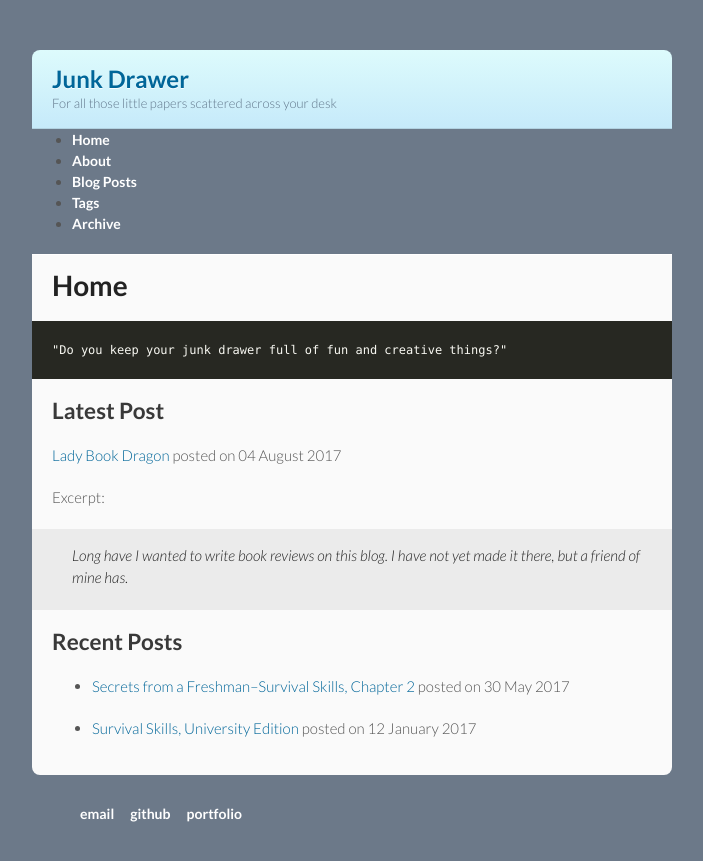
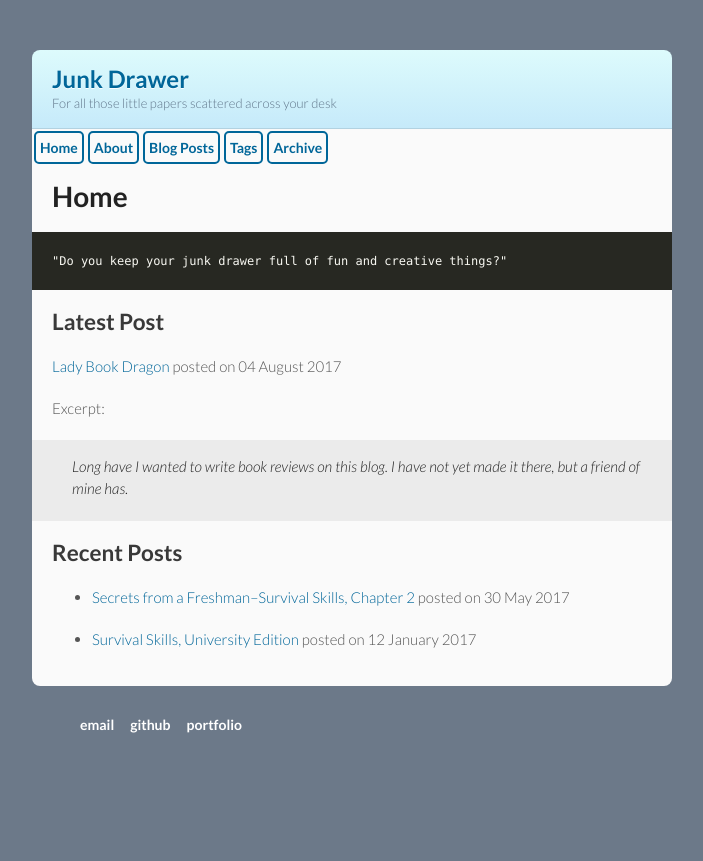
Before and after one commit to benknoble/benknoble.github.io, a Jekyll site: the page built from index.md, in a window 1280 px wide. Shown: the top 861 px of the page, without its empty margins (288-991 px from the left). Built offline with Jekyll 4.4.1, drawn with Linux system fonts in a browser that asks for light colours.

Commit message:
Style the nav! Woohoo!

```diff
--- a/stylesheets/styles.css
+++ b/stylesheets/styles.css
@@ -158,7 +158,6 @@ header ul a strong {
 section {
   padding: 15px 20px;
   font-size: 15px;
-  border-top: 1px solid #fff;
   background: -webkit-gradient(linear, 50% 0%, 50% 700, color-stop(0%, #fafafa), color-stop(100%, #fafafa));
   background: -webkit-linear-gradient(#fafafa, #fafafa 700px);
   background: -moz-linear-gradient(#fafafa, #fafafa 700px);
@@ -295,9 +294,34 @@ footer li a {
     padding: 8px;
 }
 
+nav {
+    background: #fafafa;
+    overflow: hidden;
+}
+
+nav ul {
+    list-style: none;
+    margin: 0;
+    padding: 0;
+}
+
+nav li {
+    float: left;
+    margin: 2px;
+}
+
 nav a {
-  color: #fff;
-  font-weight: bold;
+    display: block;
+    text-align: center;
+    padding: 4px;
+    font-weight: bold;
+    border-style: solid;
+    border-width: 2px;
+    border-radius: 5px;
+}
+
+nav a:hover {
+    background-color: #c6eafa;
 }
 
 @media print, screen and (max-width: 740px) {
```
